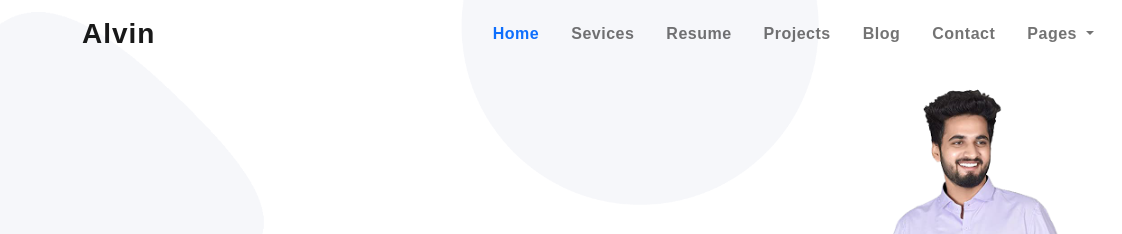
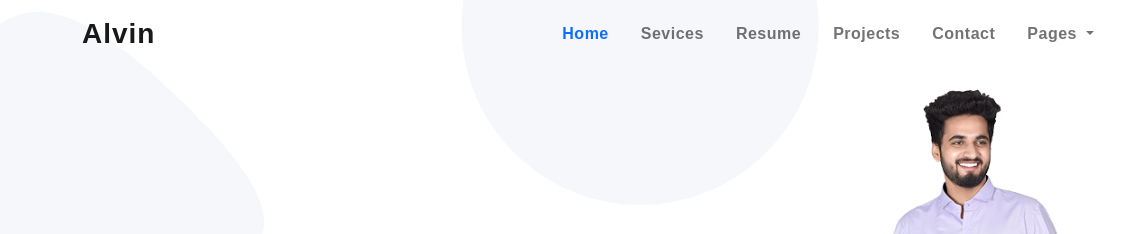
Before and after one commit to TczDev/Arun-sample, a plain HTML site: page index.html in a window 1280 px wide. Shown: the top 234 px of the page, 0-1122 px from the left. Drawn offline with Linux system fonts and the light colour scheme.

Commit message:
Update index.html

```diff
--- a/index.html
+++ b/index.html
@@ -32,9 +32,7 @@
             <li class="nav-item">
               <a class="nav-link "href="#">Projects</a>
             </li>
-            <li class="nav-item">
-              <a class="nav-link "href="#">Blog</a>
-            </li>
+
             <li class="nav-item">
               <a class="nav-link "href="#">Contact</a>
             </li>
```
